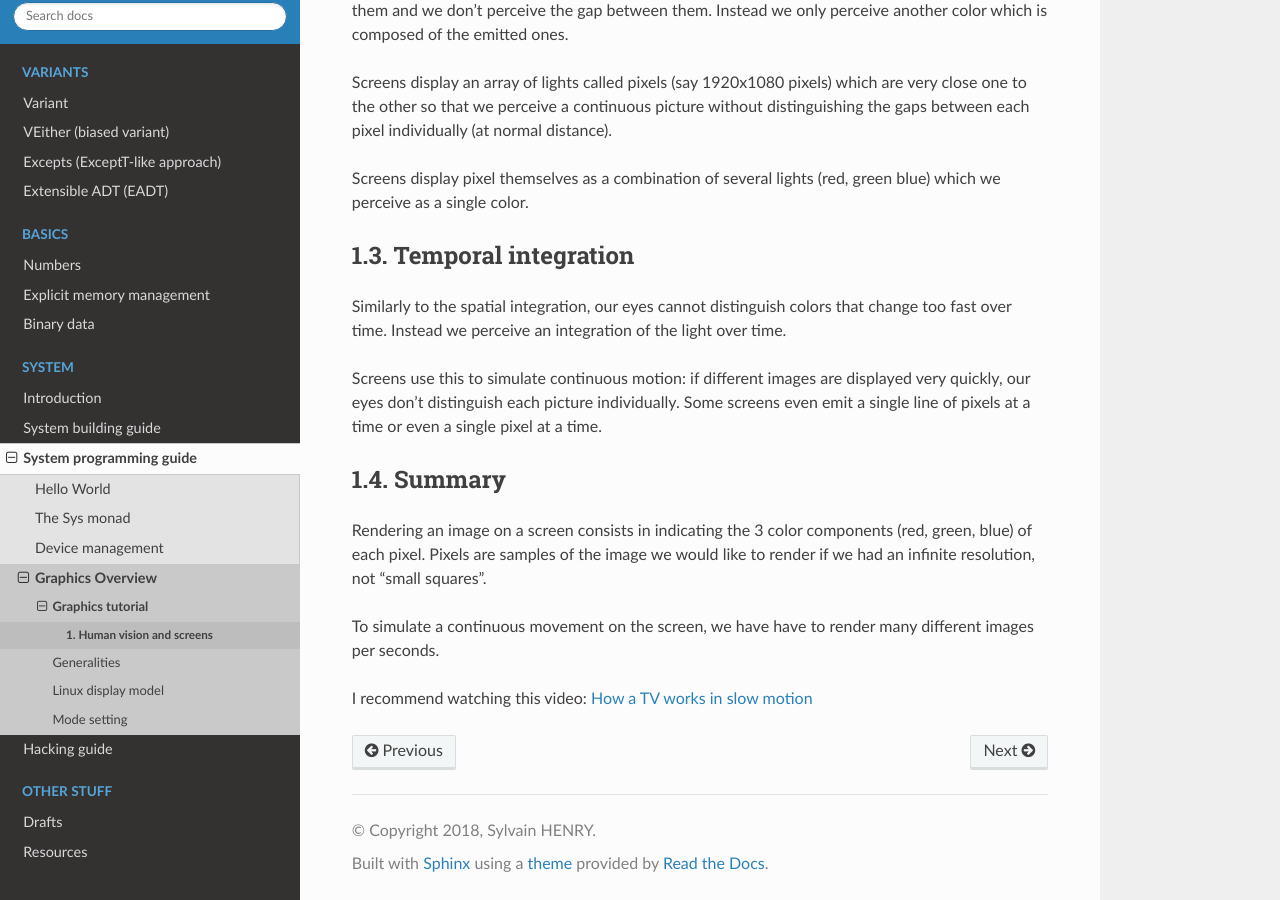
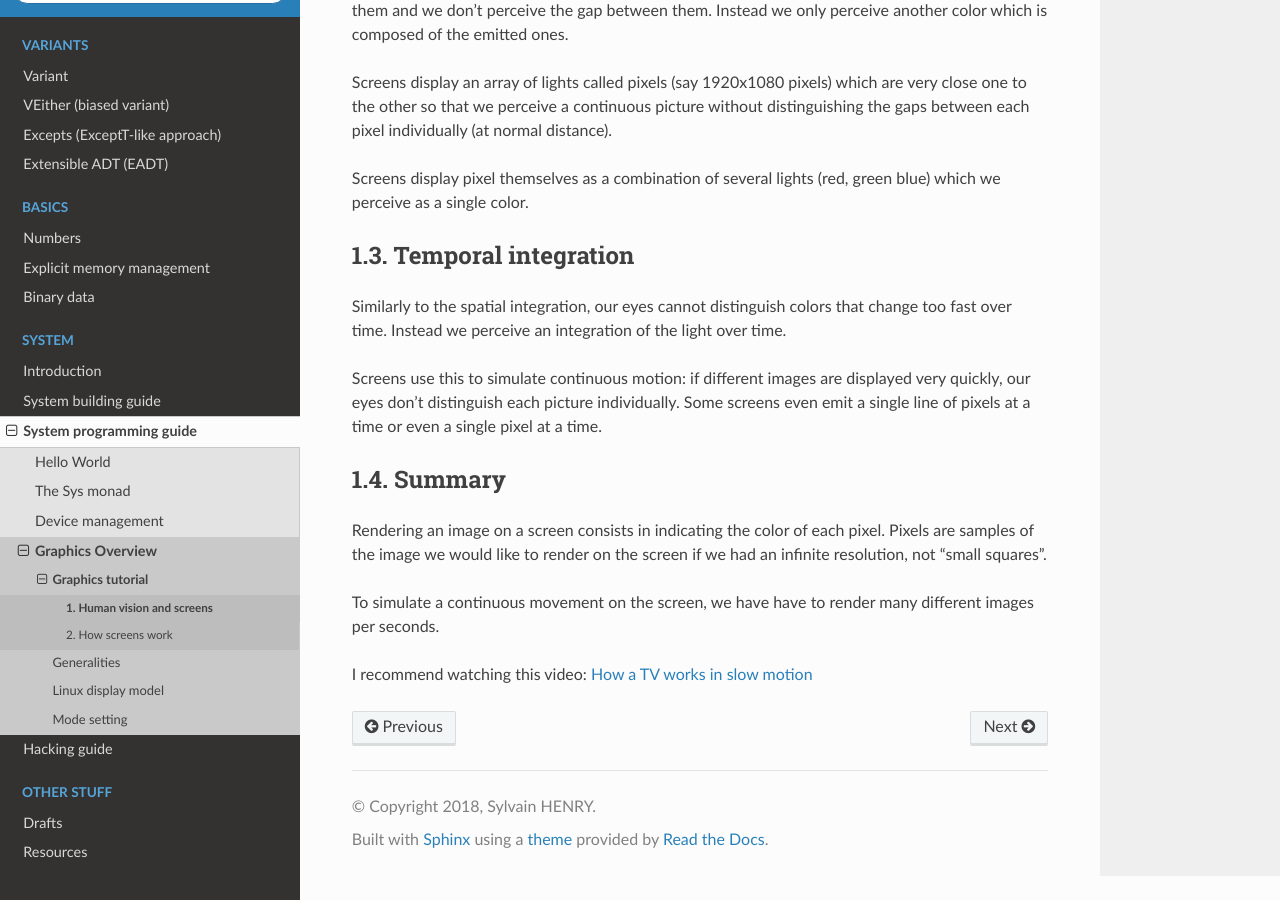
Before and after one commit to haskus/haskus-manual, a Sphinx documentation site: the page built from source/system/programming/graphics/tutorial/human_vision.rst, in a window 1280 px wide and 900 px high, scrolled down 609 px. Built offline with Sphinx 7.4.7 and the Read the Docs theme 2.0.0, drawn with Linux system fonts in a browser that asks for light colours; pages that are not in the unit, such as notebooks, are missing from menus.

Commit message:
Graphics tutorial: chapter 2 (screens)

```diff
--- a/source/system/programming/graphics/tutorial.rst
+++ b/source/system/programming/graphics/tutorial.rst
@@ -10,3 +10,4 @@
    :numbered:
 
    tutorial/human_vision
+   tutorial/how_screens_work
--- a/source/system/programming/graphics/tutorial/human_vision.rst
+++ b/source/system/programming/graphics/tutorial/human_vision.rst
@@ -53,9 +53,9 @@
 Summary
 -------
 
-Rendering an image on a screen consists in indicating the 3 color components
-(red, green, blue) of each pixel. Pixels are samples of the image we would like
-to render if we had an infinite resolution, not "small squares".
+Rendering an image on a screen consists in indicating the color of each pixel.
+Pixels are samples of the image we would like to render on the screen if we had
+an infinite resolution, not "small squares".
 
 To simulate a continuous movement on the screen, we have have to render many
 different images per seconds.
```
Also changed, not shown: source/system/programming/graphics/tutorial/how_screens_work.rst (added, +86 -0 lines).
